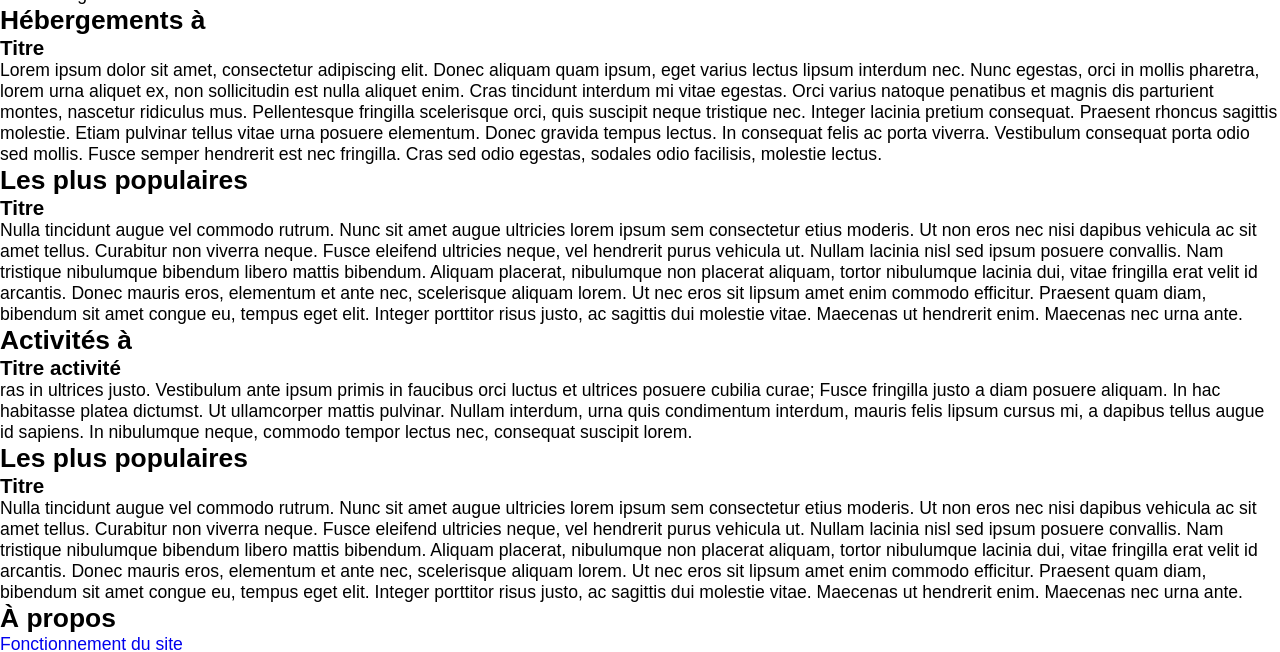
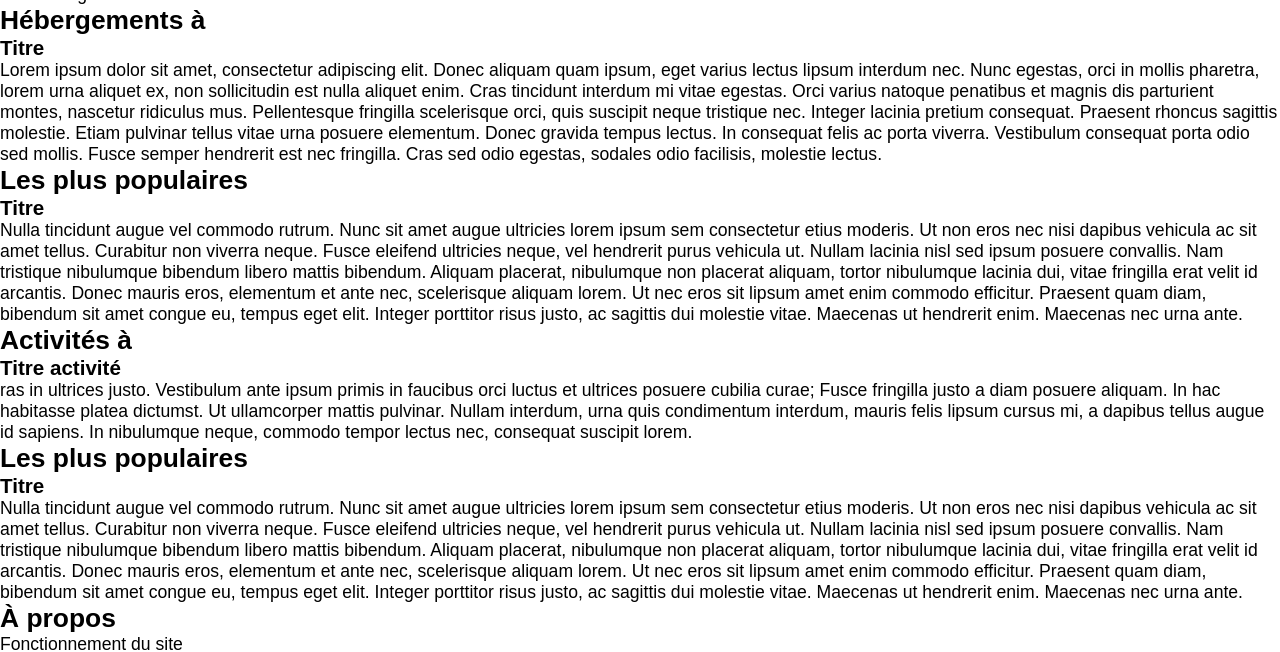
Before and after one commit to hadadelaluna/NguyetNgaCaoThai_2_19052021, a plain HTML site: page index.html in a window 1280 px wide. Shown: the part 298-950 px from the top of the page. Drawn offline with Linux system fonts and the light colour scheme.

Commit message:
CSS liens footer

```diff
--- a/css/style.css
+++ b/css/style.css
@@ -31,8 +31,7 @@ header a:active {
 }
 
 header a:visited {
-  color:#0065FC;
-}
+  color:#0065FC;}
 
 
 /* Main */
@@ -44,7 +43,7 @@ footer ul {
 
  }
 
- footer a:visited:active {
+ footer a:link, a:visited a:link:active, a:visited:active {
   color: #000;
  }
 
```
